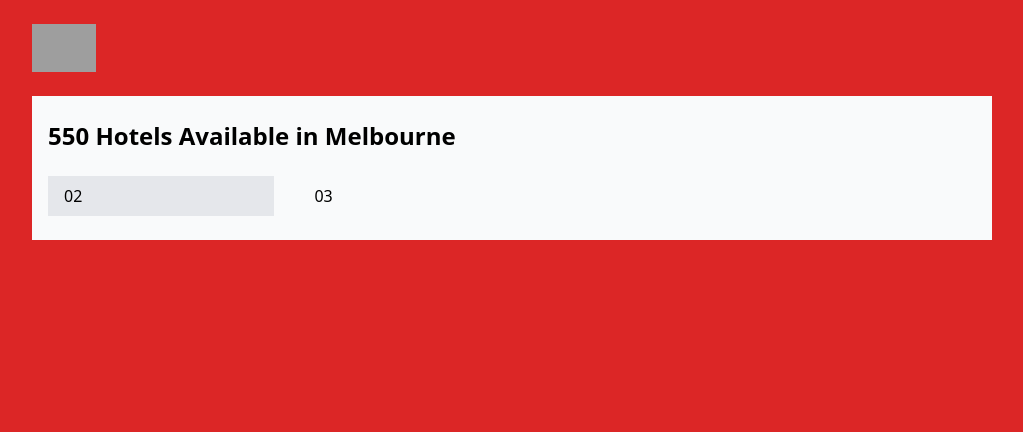
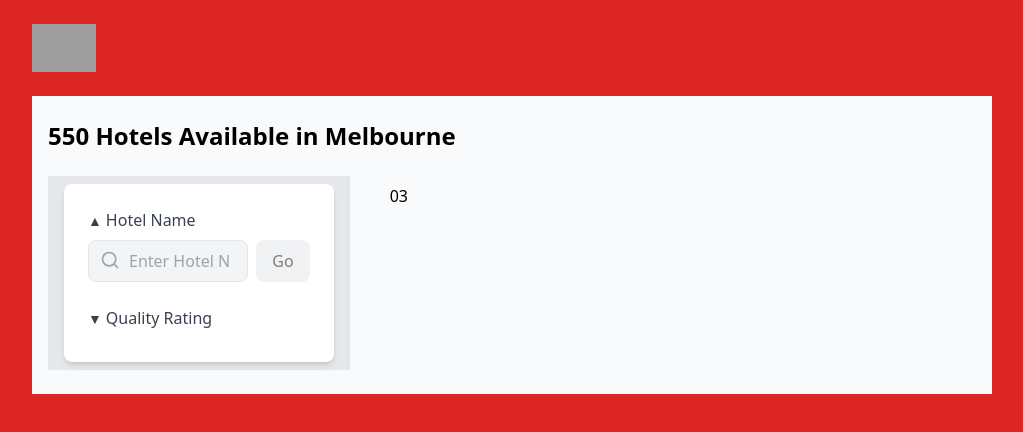
Before and after one commit to mingjuitsai/webjet, a React (Vite) app: page / in a window 1280 px wide. Shown: the top 432 px of the page, without its empty margins (128-1151 px from the left). Built offline with nearby package versions, Linux system fonts and the light colour scheme; grey boxes are pictures that could not be loaded.

Commit message:
Add filter and star rating

```diff
--- a/src/App.jsx
+++ b/src/App.jsx
@@ -22,10 +22,14 @@ const App = () => {
         <h1 className="text-2xl font-bold mb-6">550 Hotels Available in Melbourne</h1>
 
         <div className="lg:flex lg:gap-6">
-          <aside className="lg:w-1/4 mb-6 lg:mb-0 px-4 py-2 bg-gray-200">
-            02
+          <aside className="lg:w-2/6 mb-6 lg:mb-0 px-4 py-2 bg-gray-200">
+            <Filter
+              onSearch={() => {}}
+              onRatingFilter={() =>{}}
+              disabled={loading}
+            />
           </aside>
-          <div className="lg:w-3/4 px-4 py-2">
+          <div className="lg:w-4/6 px-4 py-2">
             03
           </div>
         </div>
--- /dev/null
+++ b/src/components/Filter.jsx
@@ -0,0 +1,93 @@
+import React from 'react';
+import { Search } from 'lucide-react';
+import StarRating from './StarRating';
+
+const Filter = ({ onSearch, onRatingFilter, disabled }) => {
+    const [showHotelDropdown, setShowHotelDropdown] = React.useState(true);
+    const [showRatingDropdown, setShowRatingDropdown] = React.useState(false);
+    const [searchText, setSearchText] = React.useState('');
+
+    const handleSearch = () => {
+      onSearch(searchText);
+    };
+
+    return (
+      <div className="bg-white rounded-lg shadow-md p-6">
+        <div className="mb-6">
+          <div className="rounded-lg mb-2">
+            <button
+              onClick={() => setShowHotelDropdown(!showHotelDropdown)}
+              className="w-full text-left text-gray-700 focus:outline-none"
+            >
+              <span className="transform transition-transform duration-200  mr-1 text-sm">
+                {showHotelDropdown ? '▲' : '▼'}
+              </span>
+              <span>Hotel Name</span>
+            </button>
+          </div>
+
+          {showHotelDropdown && (
+            <div className="mt-2">
+              <div className="flex gap-2">
+                <div className="relative flex-1">
+                  <Search className="absolute left-3 top-2.5 text-gray-400" size={20} />
+                  <input
+                    type="text"
+                    placeholder="Enter Hotel Name"
+                    value={searchText}
+                    onChange={(e) => setSearchText(e.target.value)}
+                    disabled={disabled}
+                    className={`w-full pl-10 pr-4 py-2 border rounded-lg ${
+                      disabled ? 'bg-gray-100 cursor-not-allowed' : 'bg-white'
+                    }`}
+                  />
+                </div>
+                <button
+                  onClick={handleSearch}
+                  disabled={disabled}
+                  className="px-4 py-2 bg-gray-200 rounded-lg hover:bg-gray-300 disabled:opacity-50"
+                >
+                  Go
+                </button>
+              </div>
+            </div>
+          )}
+        </div>
+
+        <div>
+          <div className="rounded-lg mb-2">
+            <button
+              onClick={() => setShowRatingDropdown(!showRatingDropdown)}
+              className="w-full text-left text-gray-700 focus:outline-none"
+            >
+              <span className="transform transition-transform duration-200 mr-1 text-sm">
+                {showRatingDropdown ? '▲' : '▼'}
+              </span>
+              <span>Quality Rating</span>
+            </button>
+          </div>
+
+          {showRatingDropdown && (
+            <div className="mt-2 space-y-4">
+              {[5, 4, 3, 2].map(rating => (
+                <label key={rating} className="flex items-center space-x-3 cursor-pointer">
+                  <input
+                    type="checkbox"
+                    id={`rating-${rating}`}
+                    disabled={disabled}
+                    onChange={(e) => onRatingFilter(rating, e.target.checked)}
+                    className="rounded border-gray-300 text-blue-600 focus:ring-blue-500 h-4 w-4"
+                  />
+                  <div className="flex items-center">
+                    <StarRating rating={rating} />
+                  </div>
+                </label>
+              ))}
+            </div>
+          )}
+        </div>
+      </div>
+    );
+  };
+
+  export default Filter;
--- /dev/null
+++ b/src/components/StarRating.jsx
@@ -0,0 +1,27 @@
+import { Star, StarHalf } from 'lucide-react';
+
+
+const StarRating = ({ rating }) => {
+    const fullStars = Math.floor(rating);
+    const hasHalfStar = rating % 1 !== 0;
+    const emptyStars = 5 - Math.ceil(rating);
+
+    return (
+      <div className="flex">
+        {[...Array(fullStars)].map((_, i) => (
+          <Star key={`full-${i}`} className="w-5 h-5 fill-yellow-400 text-yellow-400" />
+        ))}
+        {hasHalfStar && (
+          <div className="relative w-5 h-5">
+            <Star className="absolute w-5 h-5 text-gray-300" />
+            <StarHalf className="absolute w-5 h-5 fill-yellow-400 text-yellow-400" />
+          </div>
+        )}
+        {[...Array(emptyStars)].map((_, i) => (
+          <Star key={`empty-${i}`} className="w-5 h-5 text-gray-300" />
+        ))}
+      </div>
+    );
+  };
+
+  export default StarRating;
```
